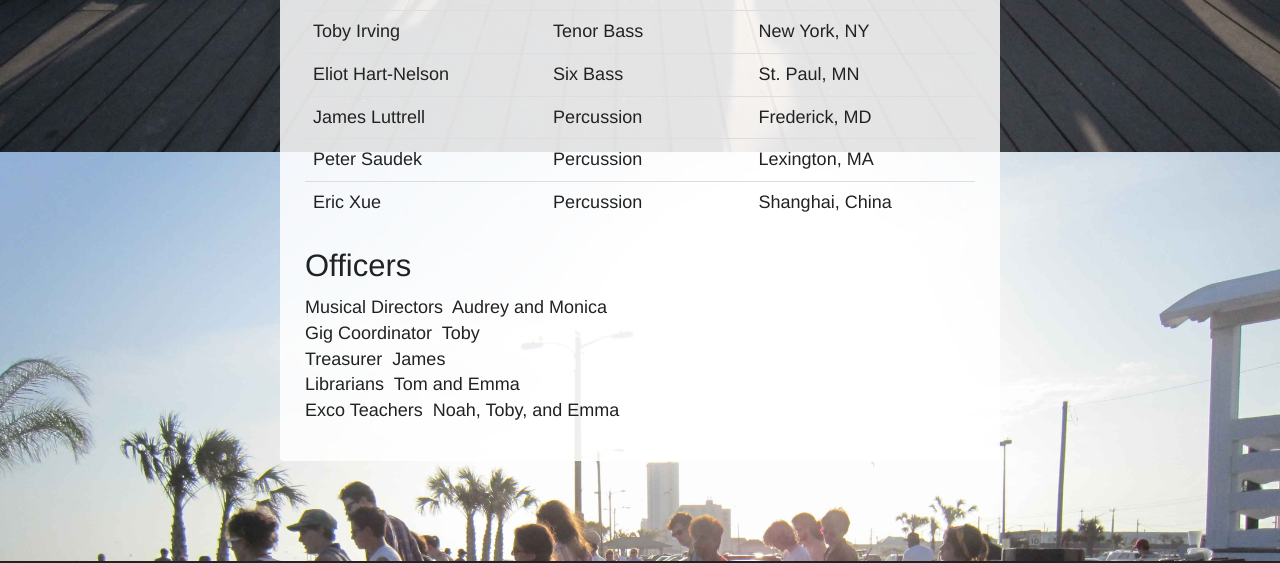
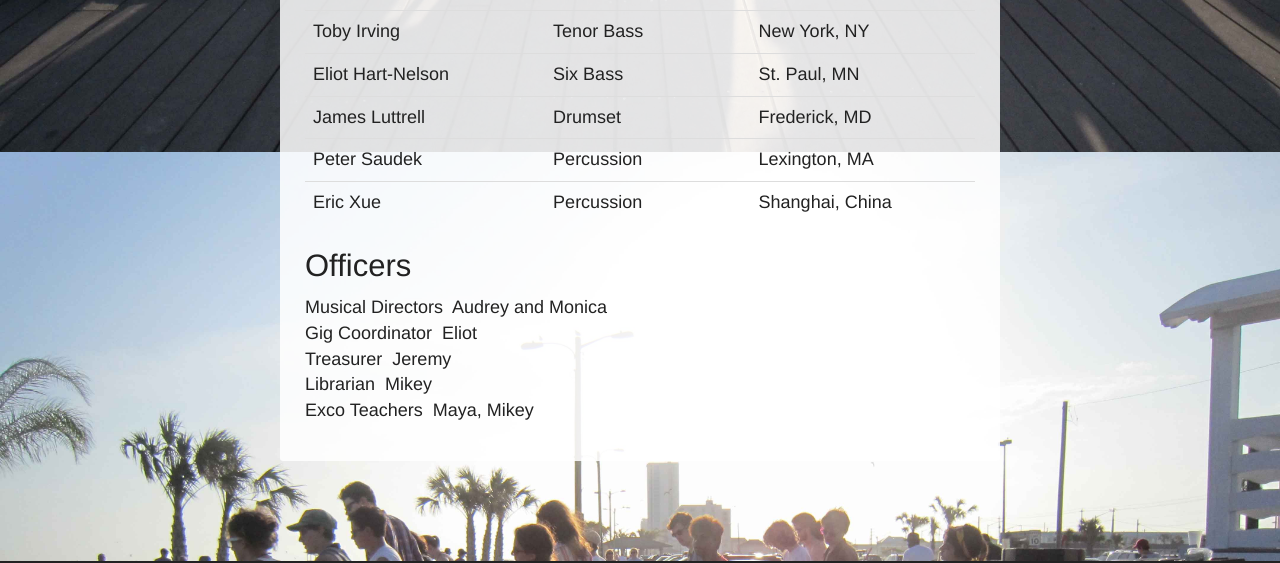
Before and after one commit to oberlinsteel/oberlinsteel.github.io, a Jekyll site: the page built from band/index.md, in a window 1280 px wide. Shown: the part 860-1423 px from the top of the page. Built offline with Jekyll 4.4.1, drawn with Linux system fonts in a browser that asks for light colours; Markdown is read by kramdown in place of the engine named in the settings.

Commit message:
Updated band.yaml

```diff
--- a/_data/band.yaml
+++ b/_data/band.yaml
@@ -48,7 +48,7 @@ members:
   instrument: Six Bass
   hometown: St. Paul, MN
 - name: James Luttrell
-  instrument: Percussion
+  instrument: Drumset
   hometown: Frederick, MD
 - name: Peter Saudek
   instrument: Percussion
@@ -61,10 +61,10 @@ officers:
 - title: Musical Directors
   name: Audrey and Monica
 - title: Gig Coordinator
-  name: Toby
+  name: Eliot
 - title: Treasurer
-  name: James
-- title: Librarians
-  name: Tom and Emma
+  name: Jeremy
+- title: Librarian
+  name: Mikey
 - title: Exco Teachers
-  name: Noah, Toby, and Emma
+  name: Maya, Mikey
```
